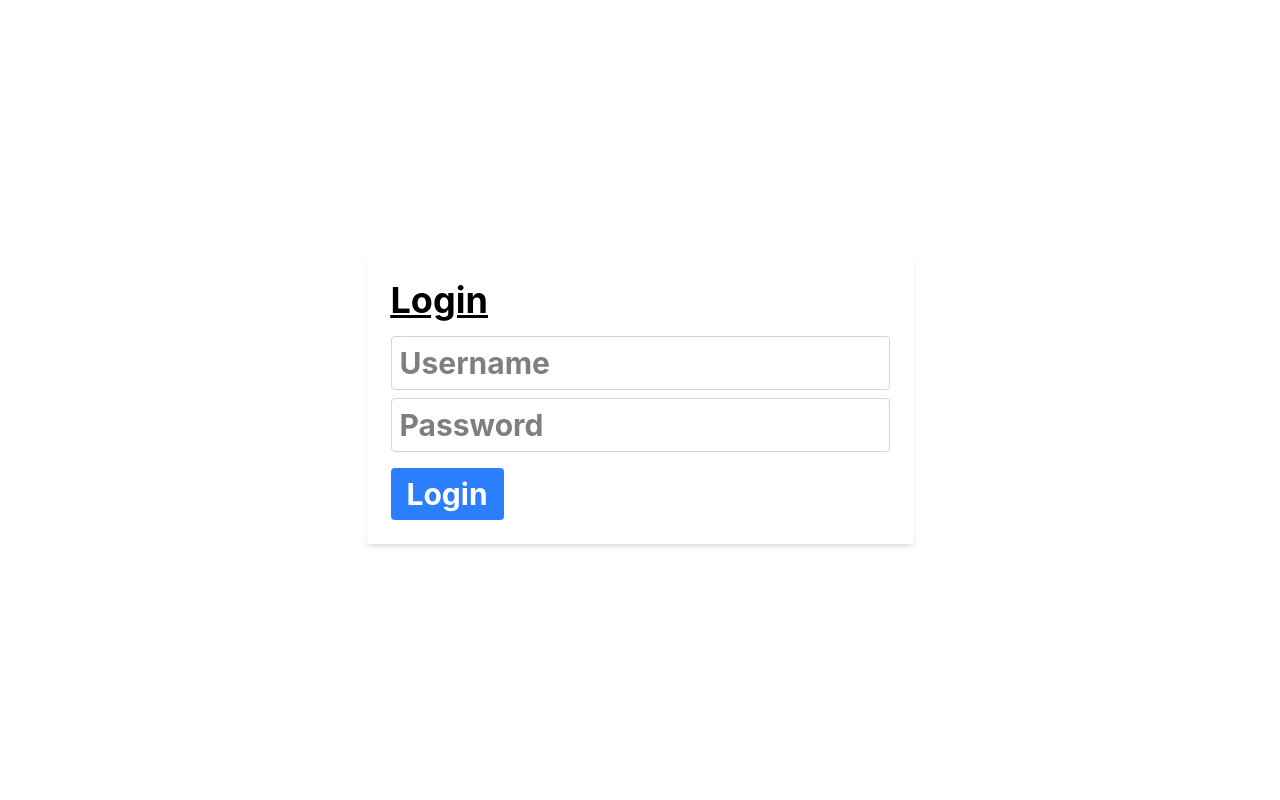
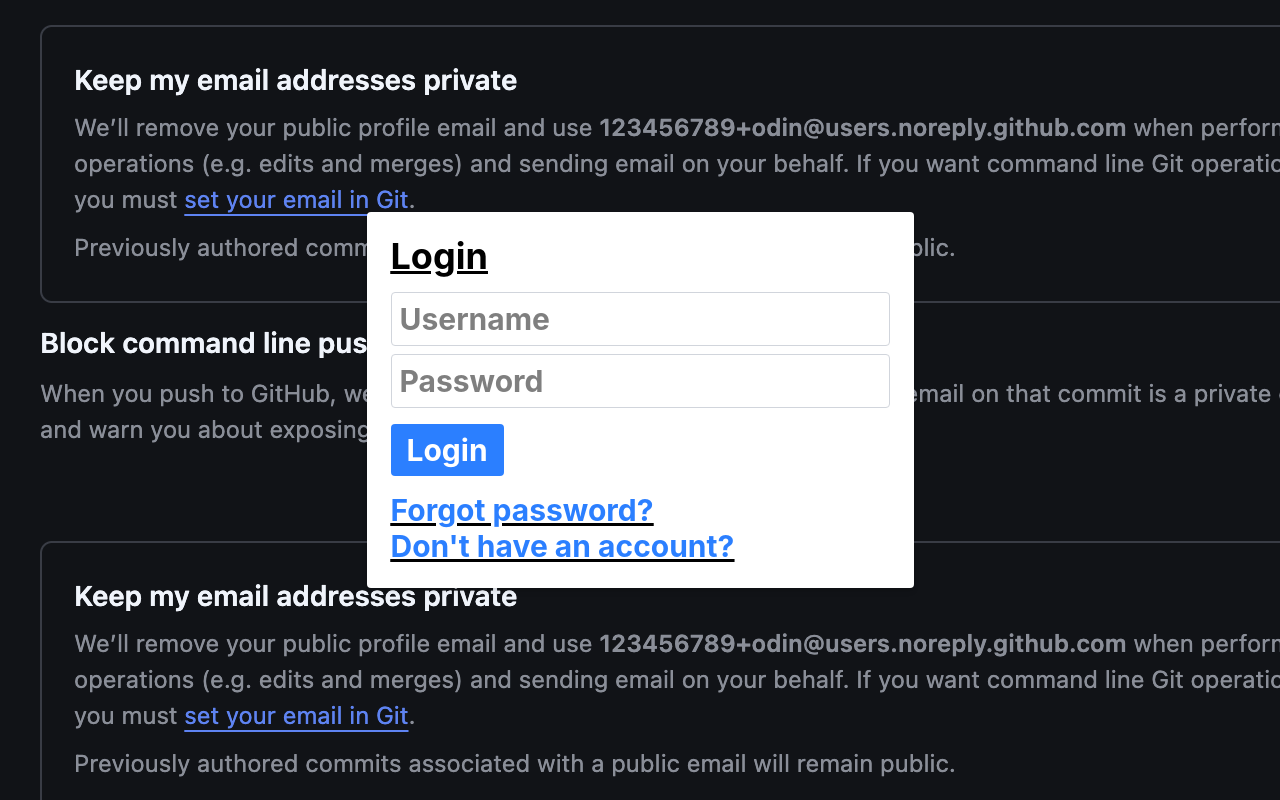
Before and after one commit to JedEatSnax/LINAW, a React (Vite) app: page / in a window 1280 px wide. Built offline with nearby package versions, Linux system fonts and the light colour scheme.

Commit message:
login progress

```diff
--- a/src/app.jsx
+++ b/src/app.jsx
@@ -3,7 +3,7 @@
 
 function App() {
     return (
-        <div className="text-3xl font-bold underline flex items-center justify-center h-screen">
+        <div className="text-3xl font-bold underline flex items-center justify-center h-screen" style={{"backgroundImage": "url(/assets/github-private-email.png)"}}>
             <Login />
         </div>
     );
--- a/src/login.jsx
+++ b/src/login.jsx
@@ -20,6 +20,14 @@
                             <button className="bg-blue-500 text-white px-4 py-2 rounded">Login</button>
                         </div>
 
+                        <div className="mt-4">
+                            <a href="#" className="text-blue-500">Forgot password?</a>
+                        </div>
+
+                        <div>
+                            <a href="/register" className="text-blue-500">Don't have an account?</a>
+                        </div>
+
                     </form>
                 </div>
             </div>
--- /dev/null
+++ b/src/register.jsx
@@ -0,0 +1,11 @@
+function Register() {
+    return (
+        <div>
+            <div>
+                <h1>Testing</h1>
+            </div>
+        </div>
+    );
+}
+
+export default Register;
```
